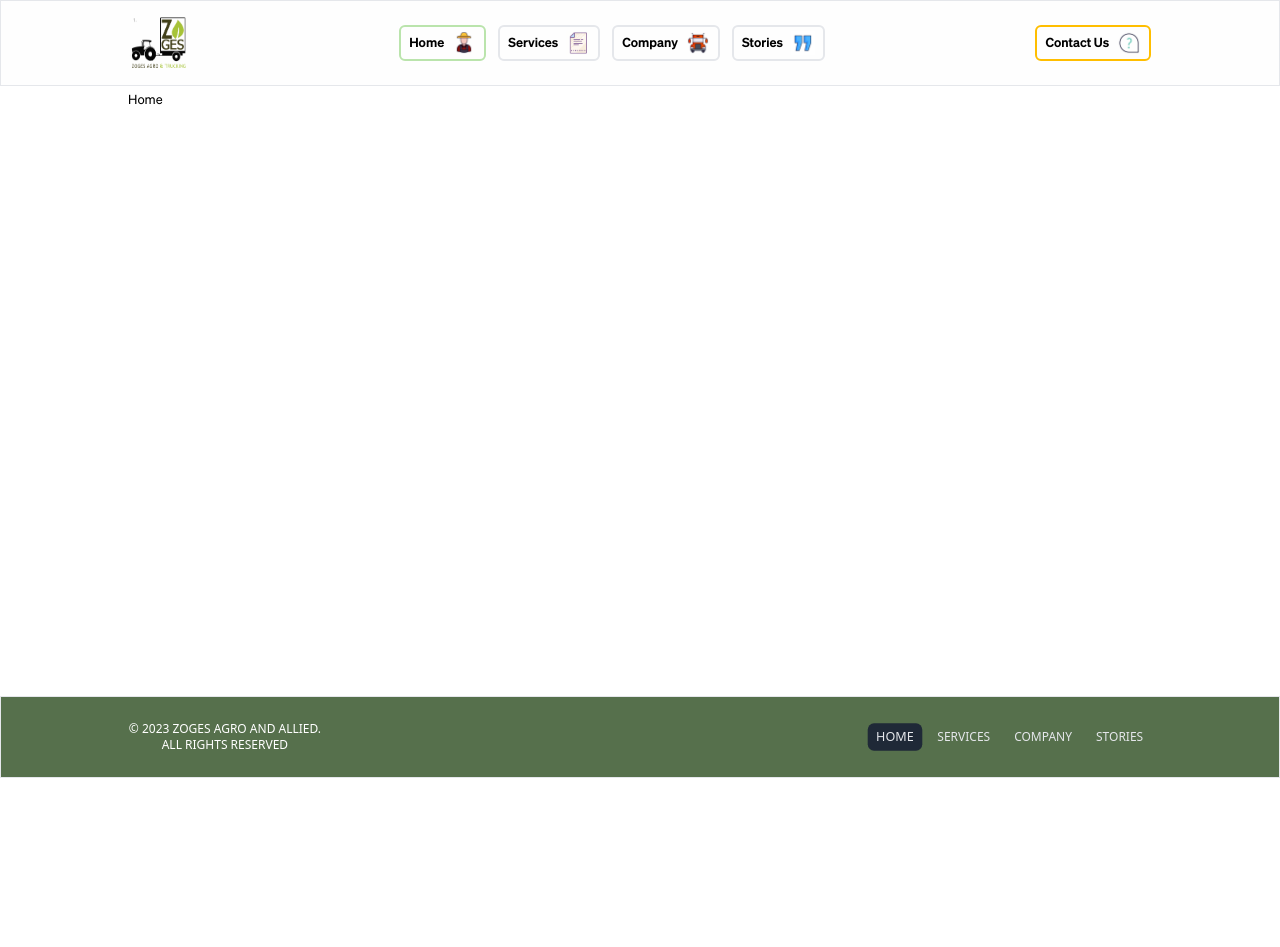
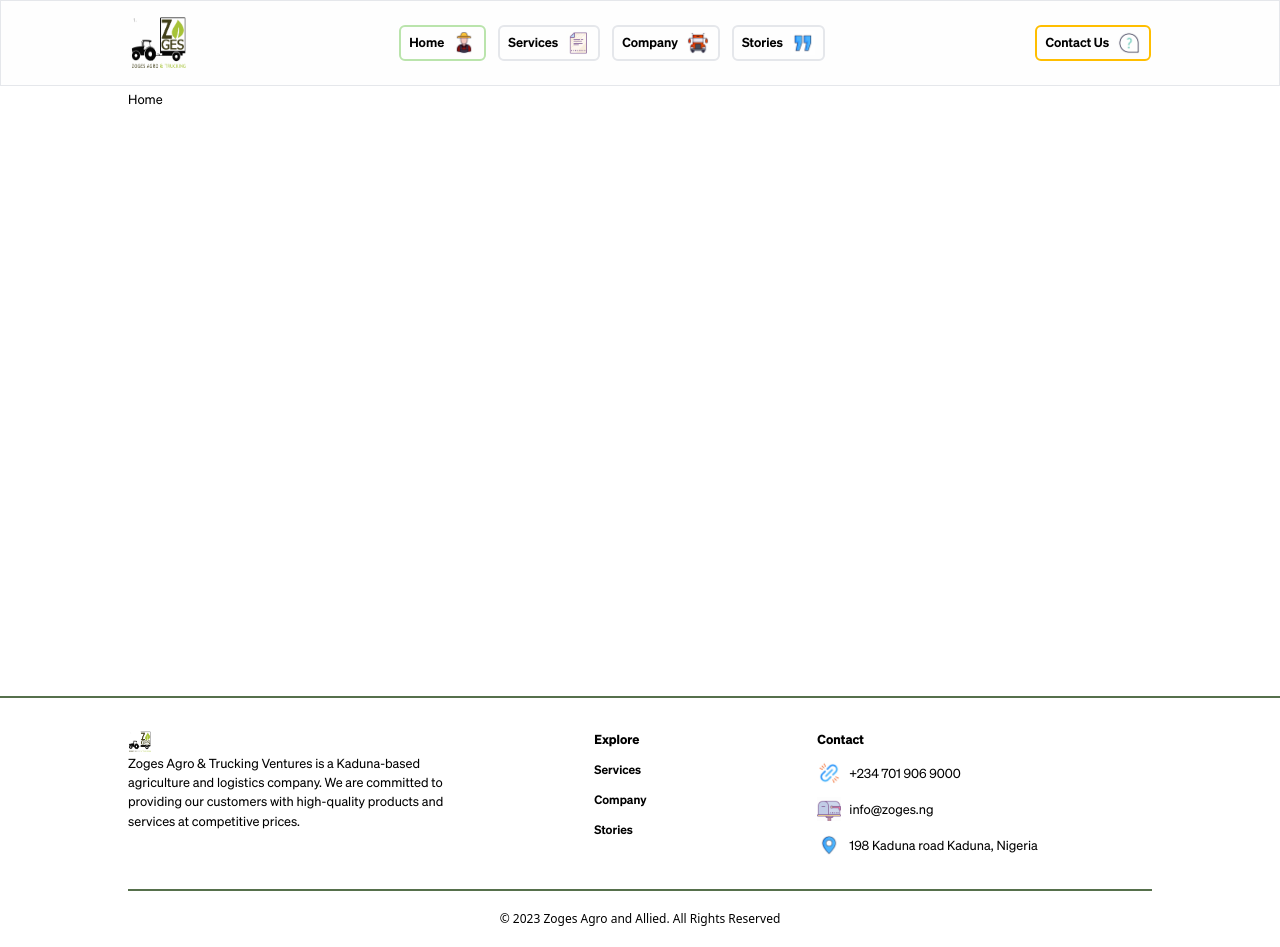
Before and after one commit to Omarookolosio94/AgroTech, a React (Create React App) app: page /public/home in a window 1280 px wide. Before the commit the page ends 800 px from the top, so only its background shows below. Built offline with nearby package versions, Linux system fonts and the light colour scheme.

Commit message:
updated footer design

```diff
--- a/src/core/components/footer.tsx
+++ b/src/core/components/footer.tsx
@@ -1,24 +1,30 @@
-import { NavLink } from 'react-router-dom';
-import { activeFooterLinks, footerLinks } from 'core/const/styling';
+import { Link, NavLink } from 'react-router-dom';
+import {
+  activeFooterLinks,
+  footerLinks,
+  location,
+  logo,
+  mailBox,
+  phone,
+} from 'core/const/styling';
+import { zogesInfo } from 'core/const/zoges';
 
 const Footer = () => {
   return (
-    <div className="border bg-darkgreen border-t-1">
-      <footer className="w-11/12 md:w-4/5 mx-auto flex flex-col-reverse md:flex-row justify-between items-center py-6 text-white font-ui-sans gap-4">
-        <p className="text-xs uppercase text-center">
-          &copy; {new Date().getFullYear()} Zoges Agro and Allied. <br /> All
-          Rights Reserved
-        </p>
+    <footer className="border-t border-t-2 border-t-darkgreen">
+      <div className="w-11/12 md:w-4/5 mx-auto font-sohne">
+        <div className="flex flex-col md:flex-row py-8 gap-5">
+          <div className="w-full md:w-1/3">
+            <Link to="/public/home" className="w-[60px]">
+              <img src={logo} alt="zoges agro" className="w-[24px] h-[24px]" />
+            </Link>
+            <p>{zogesInfo?.summary}</p>
+          </div>
 
-        <nav className="flex gap-2">
-          <NavLink
-            to="/public/home"
-            className={({ isActive }) =>
-              !isActive ? footerLinks : activeFooterLinks
-            }
-          >
-            Home
-          </NavLink>
+          <div className="w-full md:w-2/3 flex justify-center">
+            <div className="w-1/2 md:w-1/3">
+              <h3 className="font-bold mb-3">Explore</h3>
+              <nav className="flex flex-col gap-3">
                 <NavLink
                   to="/public/services"
                   className={({ isActive }) =>
@@ -44,8 +50,44 @@ const Footer = () => {
                   Stories
                 </NavLink>
               </nav>
+            </div>
+            <div className="w-1/2 md:w-1/3">
+              <h3 className="font-bold mb-3">Contact</h3>
+              <div className="flex flex-col gap-3">
+                <div className="flex gap-2 items-center">
+                  <img
+                    src={phone}
+                    alt="telephone"
+                    className="w-[24px] h-[24px]"
+                  />
+                  <a href={`tel:${zogesInfo?.contact?.phone}`}>
+                    {zogesInfo?.contact?.phone}
+                  </a>
+                </div>
+                <div className="flex gap-2 items-center">
+                  <img src={mailBox} alt="mail" className="w-[24px] h-[24px]" />
+                  <a href={`mailto:${zogesInfo?.contact?.email}`}>
+                    {zogesInfo?.contact?.email}
+                  </a>
+                </div>
+                <div className="flex gap-2 items-center">
+                  <img
+                    src={location}
+                    alt="location"
+                    className="w-[24px] h-[24px]"
+                  />
+                  <p>{zogesInfo?.contact?.address}</p>
+                </div>
+              </div>
+            </div>
+          </div>
+        </div>
+        <p className="border-t border-t-2 border-t-darkgreen py-5 text-xs text-center font-ui-sans">
+          &copy; {new Date().getFullYear()} Zoges Agro and Allied. All Rights
+          Reserved
+        </p>
+      </div>
     </footer>
-    </div>
   );
 };
 
--- a/src/core/const/styling.ts
+++ b/src/core/const/styling.ts
@@ -5,7 +5,12 @@ import truckImg from 'assets/icons/truck.gif';
 import documentImg from 'assets/icons/document.gif';
 import gridGif from 'assets/icons/grid.gif';
 import closeGif from 'assets/icons/close.gif';
+import locationGif from 'assets/icons/location.gif';
+import mailBoxGif from 'assets/icons/mailbox.gif';
+import phoneGif from 'assets/icons/link.gif';
+import zogeslogo from 'assets/images/zoges2.png';
 
+export const logo = zogeslogo;
 export const questions = questionImg;
 export const quotes = quotationGif;
 export const farmer = farmerImg;
@@ -13,6 +18,9 @@ export const truck = truckImg;
 export const documentGif = documentImg;
 export const grid = gridGif;
 export const closeIcon = closeGif;
+export const location = locationGif;
+export const mailBox = mailBoxGif;
+export const phone = phoneGif;
 
 export const links =
   'border border-2 border-cus px-2 py-1 font-semibold transition duration-300 ease-in-out hover:scale-105 hover:border-naturegreen';
@@ -25,9 +33,9 @@ export const sidenavLink =
 export const activeSidenavLink =
   'text-[28px] font-black text-naturegreen transition duration-300 ease-in-out uppercase hover:scale-105 hover:text-naturegreen';
 
-export const footerLinks = 'uppercase text-gray-200 text-[12px] border-cus px-2 py-1 hover:scale-105';
-export const activeFooterLinks =
-  'uppercase bg-gray-800 text-gray-200 text-[12px] border-cus px-2 py-1 scale-105';
+export const footerLinks = 'text-[12px] font-semibold hover:text-darkgreen';
+
+export const activeFooterLinks = 'text-[12px] font-semibold text-darkgreen';
 
 export const navbtn =
   'hidden md:flex gap-2 items-center border border-2 border-cus border-leaf px-2 py-1 font-semibold transition duration-300 ease-in-out hover:scale-105';
--- a/src/core/const/zoges.ts
+++ b/src/core/const/zoges.ts
@@ -1,3 +1,10 @@
 export const zogesInfo = {
   services: [''],
+  summary:
+    'Zoges Agro & Trucking Ventures is a Kaduna-based agriculture and logistics company. We are committed to providing our customers with high-quality products and services at competitive prices.',
+  contact: {
+    email: 'info@zoges.ng',
+    address: '198 Kaduna road Kaduna, Nigeria',
+    phone: '+234 701 906 9000',
+  },
 };
```
Lines whose indentation alone changed are shown as unchanged.
